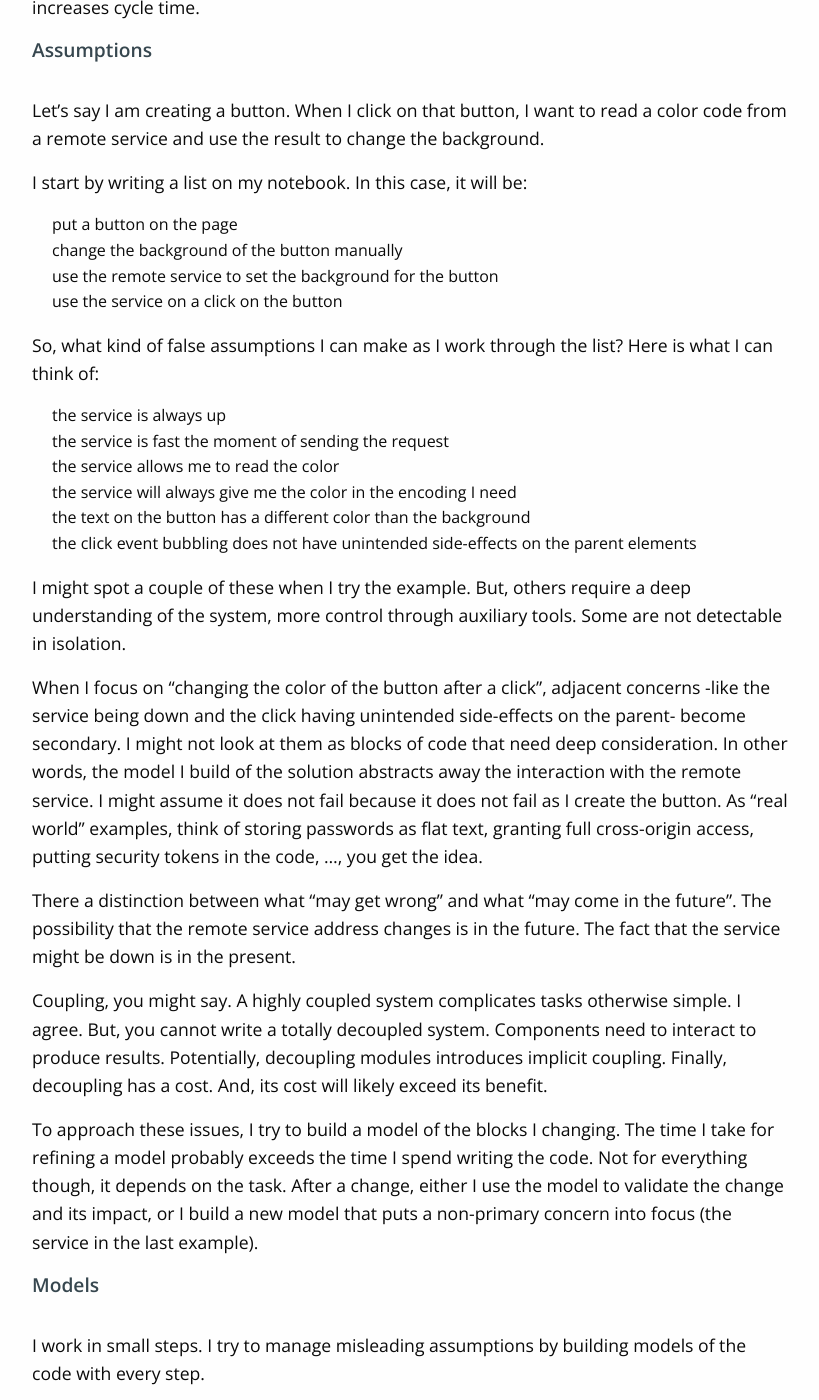
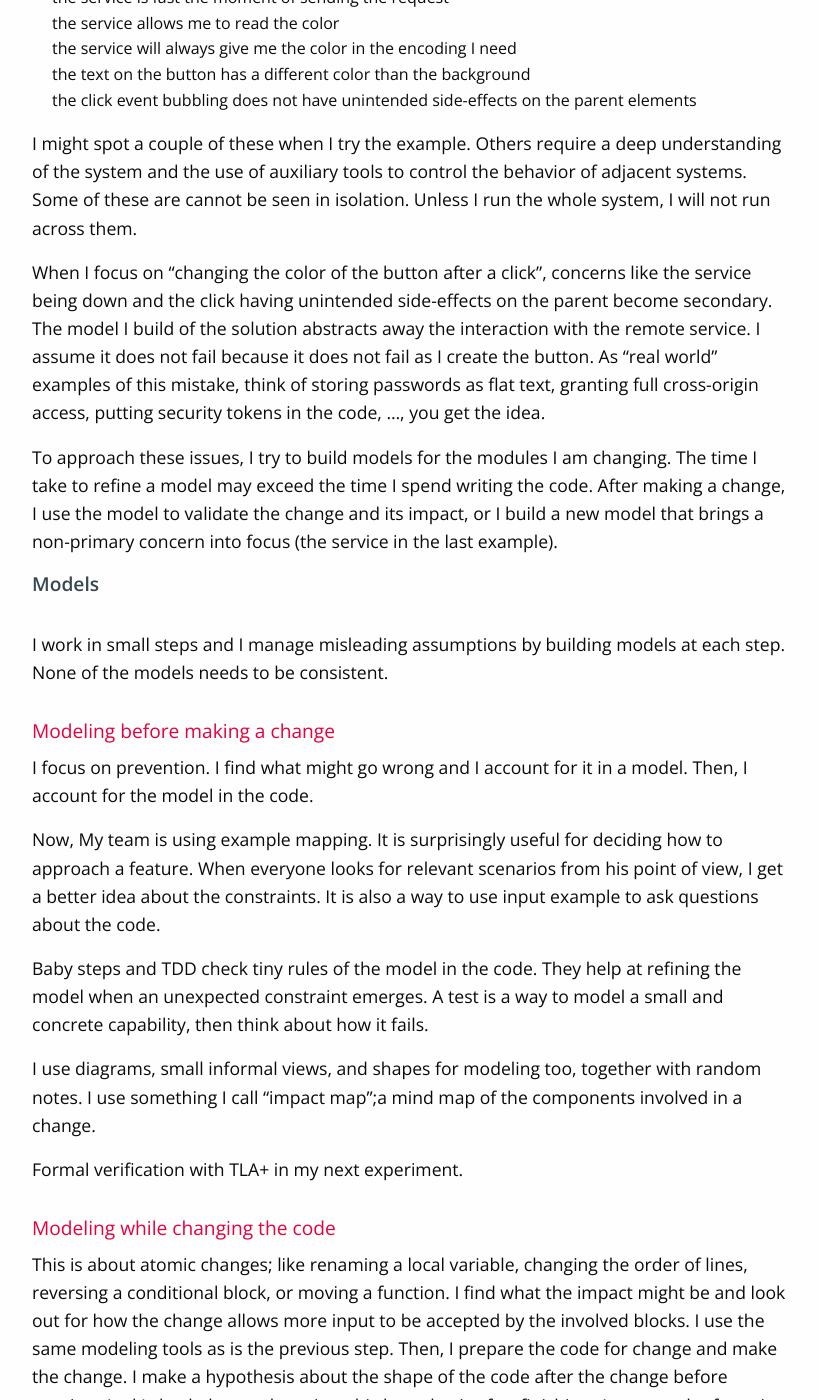
Before and after one commit to haresfaiez/haresfaiez.github.io, a Jekyll site: the page built from _posts/2019-03-17-building-models-to-change-code-safely.md, in a window 1280 px wide and 1400 px high, scrolled down 1205 px. Shown: the whole window, without its empty margins (103-922 px from the left). Built offline with Jekyll 4.4.1, drawn with Linux system fonts in a browser that asks for light colours; comment, search, counter and statistics services are not loaded; some of the changed text lies outside the part shown.

Commit message:
Improve the assumptions/models post

```diff
--- a/_posts/2019-03-17-building-models-to-change-code-safely.md
+++ b/_posts/2019-03-17-building-models-to-change-code-safely.md
@@ -6,38 +6,39 @@ date:   2019-03-17 07:26:00 +0100
 tags: featured
 ---
 
-![My desk notes]({{site.baseurl}}/res/img/2019-03-16.png)
+At some high level, all problems have quite obvious solutions;
+you just change the color of the button, or you just call the service, or you just decompose into microservices
+then put each on a different machine.
+What is hard is getting the solution to work in context, and under actual failure modes, while keeping a simple design.
 
+As I see the problem now, specifying the input to a piece of code is the first issue.
+The second is figuring out where to interpret the input and how. This is a design problem.
+I may handle the input using different modules and functions at different levels.
+Or, I may change one function, then maybe I refactor.
+But, when I reason about a particular input example, I want its handling to be clear and explicit.
+A well-designed system allows me to reason about the input and the output between any two points.
+I select the points in the code, and the programming system gives me the paths and the minimal type that expresses
+the transformation of data between them. I want to change that, not the code,
+and I want my change to be reflected back to the code.
 
-It has been a while since I became aware of two struggles I usually encounter;
-checking the incoming dependencies and the possible outcomes of a function.
-As I see it now, what I find hard is finding the possible inputs (not the allowed input) to a
-slice of the code.
-A well-designed system allows me to control the boundaries of the code exercised by a test.
-I test the bits that influence the result without any other part getting in the way.
-A well-designed system, I think, should allow me also to reason about the input
-and the output of any slice in the code.
-
-Finding the input and output of a part of code depends on the language and the
-boundaries of the slice. That is supposed to be easier to do in a strongly typed language.
-I remain skeptical in that regard.
-Tooling can help me navigate one or two levels. But, then, modules becomes more and
-more abstract and the number of possible execution paths became combinatorial.
-
-When I get the input wrong, most of the time it is because I use thinking shortcuts and mental associations
-that, when right, save time, and when wrong, cost time and energy and increases cycle time.
+Back to the first issue, I miss potential input mostly because I use thinking shortcuts and mental associations.
+That is it, because of assumptions I make about the behavior of the system and its neighbors.
+By input here, I don't mean just the data that originates from the user or a database.
+I use it in a broader sense, so that the failure of service, not its result, is an input.
+The time of getting a response from a remote machine is also an input.
 
 # Assumptions
 Let's say I am creating a button. When I click on that button,
-I want to read a color code from a remote service and use the result to change the background.
+I read a color code from a remote service and use it for the background.
 
-I start by writing a list on my notebook. In this case, it will be:
+I start, usually, by writing an unordered list on my notebook. In this case, it will be:
   * put a button on the page
   * change the background of the button manually
   * use the remote service to set the background for the button
   * use the service on a click on the button
 
-So, what kind of false assumptions I can make as I work through the list?
+So, what kind of false assumptions I can make (or input I may miss) as I work through the list?
+
 Here is what I can think of:
   * the service is always up
   * the service is fast the moment of sending the request
@@ -47,78 +48,59 @@ Here is what I can think of:
   * the click event bubbling does not have unintended side-effects on the parent elements
 
 I might spot a couple of these when I try the example.
-But, others require a deep understanding of the system, more control through auxiliary tools.
-Some are not detectable in isolation.
+Others require a deep understanding of the system and the use of auxiliary tools to control the behavior
+of adjacent systems.
+Some of these are cannot be seen in isolation. Unless I run the whole system, I will not run across them.
 
-When I focus on "changing the color of the button after a click", adjacent concerns
--like the service being down and the click having unintended side-effects on the parent- become secondary.
-I might not look at them as blocks of code that need deep consideration.
-In other words, the model I build of the solution abstracts away the interaction with the remote
-service. I might assume it does not fail because it does not fail as I create the button.
-As "real world" examples, think of storing passwords as flat text, granting full cross-origin access,
+When I focus on "changing the color of the button after a click", concerns
+like the service being down and the click having unintended side-effects on the parent become secondary.
+The model I build of the solution abstracts away the interaction with the remote service.
+I assume it does not fail because it does not fail as I create the button.
+As "real world" examples of this mistake, think of storing passwords as flat text, granting full cross-origin access,
 putting security tokens in the code, ..., you get the idea.
 
-There a distinction between what "may get wrong" and what "may come in the future".
-The possibility that the remote service address changes is in the future.
-The fact that the service might be down is in the present.
-
-Coupling, you might say. A highly coupled system complicates tasks otherwise simple. I agree.
-But, you cannot write a totally decoupled system. Components need to interact to produce results.
-Potentially, decoupling modules introduces implicit coupling.
-Finally, decoupling has a cost. And, its cost will likely exceed its benefit.
-
-To approach these issues, I try to build a model of the blocks I changing.
-The time I take for refining a model probably exceeds the time I spend writing the code.
-Not for everything though, it depends on the task.
-After a change, either I use the model to validate the change and its impact, or I build a new model
-that puts a non-primary concern into focus (the service in the last example).
+To approach these issues, I try to build models for the modules I am changing.
+The time I take to refine a model may exceed the time I spend writing the code.
+After making a change, I use the model to validate the change and its impact, or I build a new model
+that brings a non-primary concern into focus (the service in the last example).
 
 # Models
-I work in small steps. I try to manage misleading assumptions by building models of the code
-with every step.
+I work in small steps and I  manage misleading assumptions by building models at each step.
+None of the models needs to be consistent.
 
 ## Modeling before making a change
 I focus on prevention. I find what might go wrong and I account for it in a model.
 Then, I account for the model in the code.
 
-Lately, My team started using example mapping. It is surprisingly useful for deciding how to approach a feature.
-When everyone looks for relevant scenarios from his own point of view, others get a better idea about
-the constraints.
+Now, My team is using example mapping. It is surprisingly useful for deciding how to approach a feature.
+When everyone looks for relevant scenarios from his point of view, I get a better idea about
+the constraints. It is also a way to use input example to ask questions about the code.
 
-Baby steps and TDD ("T" here is for both, test and type) check tiny rules of the model in the code.
+Baby steps and TDD check tiny rules of the model in the code.
 They help at refining the model when an unexpected constraint emerges.
 A test is a way to model a small and concrete capability, then think about how it fails.
 
-I use diagrams, small informal views, and shapes for modeling too.
-I use something I call "impact map". It is a mind map of the components affected by the change.
-It helps me think more clearly.
+I use diagrams, small informal views, and shapes for modeling too, together with random notes.
+I use something I call "impact map";a mind map of the components involved in a change.
 
-I might also keep notes in the editor or in my notebook.
 Formal verification with TLA+ in my next experiment.
 
-As I see it, none of the models here need to be consistent. Humans work with inconsistent models,
-any consistent models should be in the code.
-
-
 ## Modeling while changing the code
-I focus on atomic changes; like renaming a local variable, changing the order of lines,
+This is about atomic changes; like renaming a local variable, changing the order of lines,
 reversing a conditional block, or moving a function.
-Before a change, I find what the impact might be and how it might fail.
-Then, I prepare the code for change and introduce my change.
-The change can be manual or automatic.
-Finally, I check if the change introduces unintended failures.
-Automated refactoring tools have gone a long way in making those changes safe.
-Here, strong static typing supports reasoning more than weak typing.
+I find what the impact might be and look out for how the change allows
+more input to be accepted by the involved blocks.
+I use the same modeling tools as is the previous step.
+Then, I prepare the code for change and make the change.
+I make a hypothesis about the shape of the code after the change before starting.
+And I check the result against this hypothesis after finishing.
+Automated refactoring tools have gone a long way in making those changes.
 
 ## Modeling after making the change
 I focus on inspection. I build models from the change I made and the impacted areas.
 Each model focuses on an aspect of the solution.
-
-
-Although the tests pass and the code type-checks, I won't have so much confidence that a program works as expected.
-In the same way that the user cannot tell what he needs until he interacts with
-the product, a programmer cannot tell whether what he wrote is free of defects until he tries it.
-We make rules, and those can easily biased and wrong.
+The bonus here is that I have a running code to help me validate the model.
+Models are built from generic rules, and those can easily biased and wrong.
 The code is at least one level of abstraction above the end product.
 And in that rising of abstraction, bugs emerge.
 
@@ -126,16 +108,14 @@ And in that rising of abstraction, bugs emerge.
 >
 > -- Donald Knuth
 
-I stop and see what I have done (using a `git diff`) and think about what
-might fail and what could have been done better.
+Although the tests pass and the code type-checks, I won't have so much confidence that a program works as expected.
+In the same way that the user cannot tell what he needs until he interacts with
+the product, a programmer cannot tell whether what he wrote is free of defects until he tries it.
+
+I stop and see what I have done (often using a `git diff`) and think about what
+might fail in the new shape and what could have been done better.
 The important thing for me is keeping the diff manageable.
 
 This is my focus now. There are different approaches to analyzing a diff and building models.
-I analyze the change, maybe ask some questions, study it line by line, draw a bird view of a system,
-I explore the changed system manually...
-
-# So...
-
-> "All problems in computer science are materialized view maintenance."
->
-> -- [Neil Conway](https://twitter.com/cmeik/status/1019240930585563136)
+I analyze the change, maybe ask some questions, study it line by line, draw a bird view, and
+I explore the changed system manually.
```
Also changed, not shown: res/img/2019-03-16.png (deleted).
